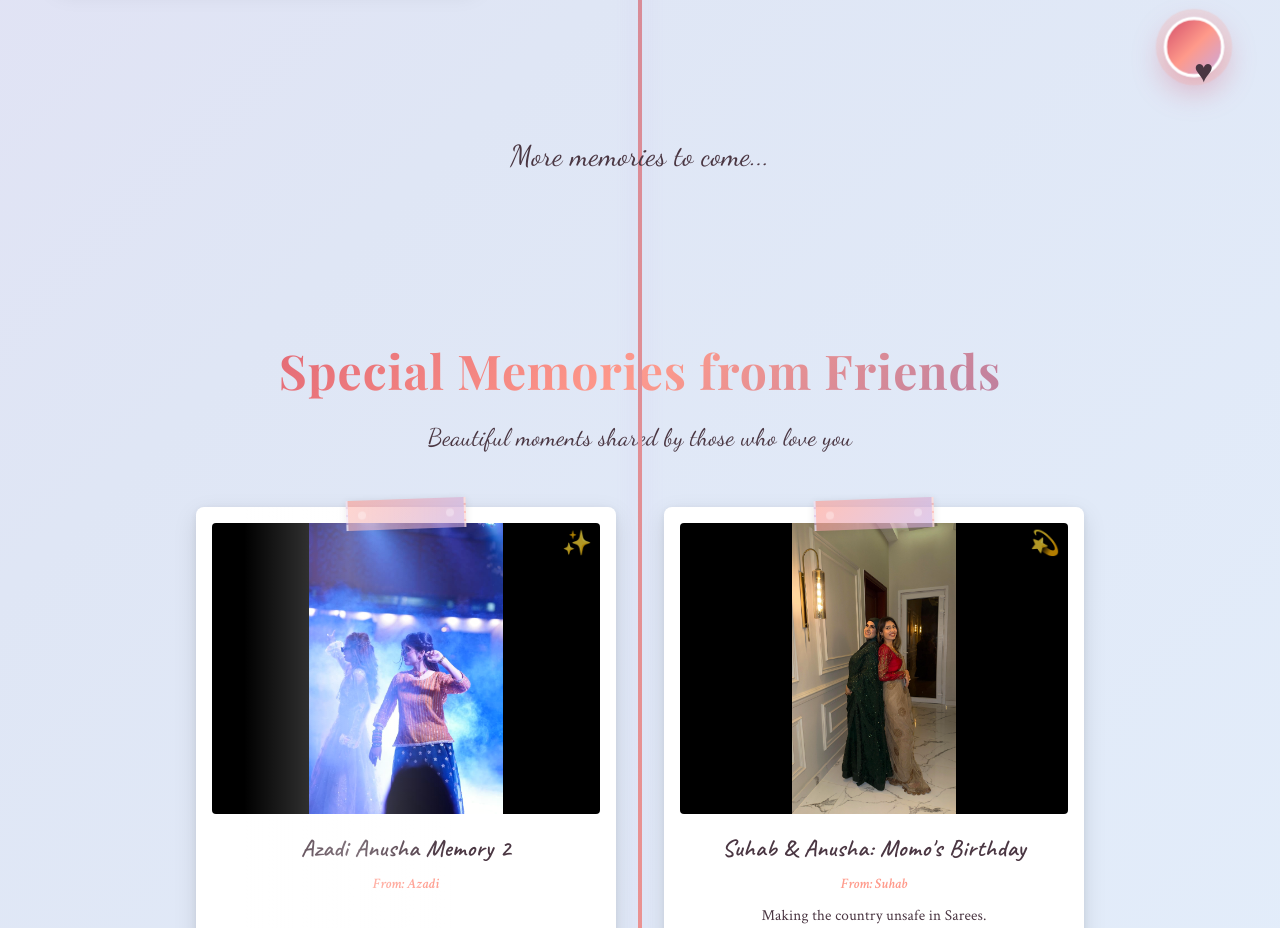
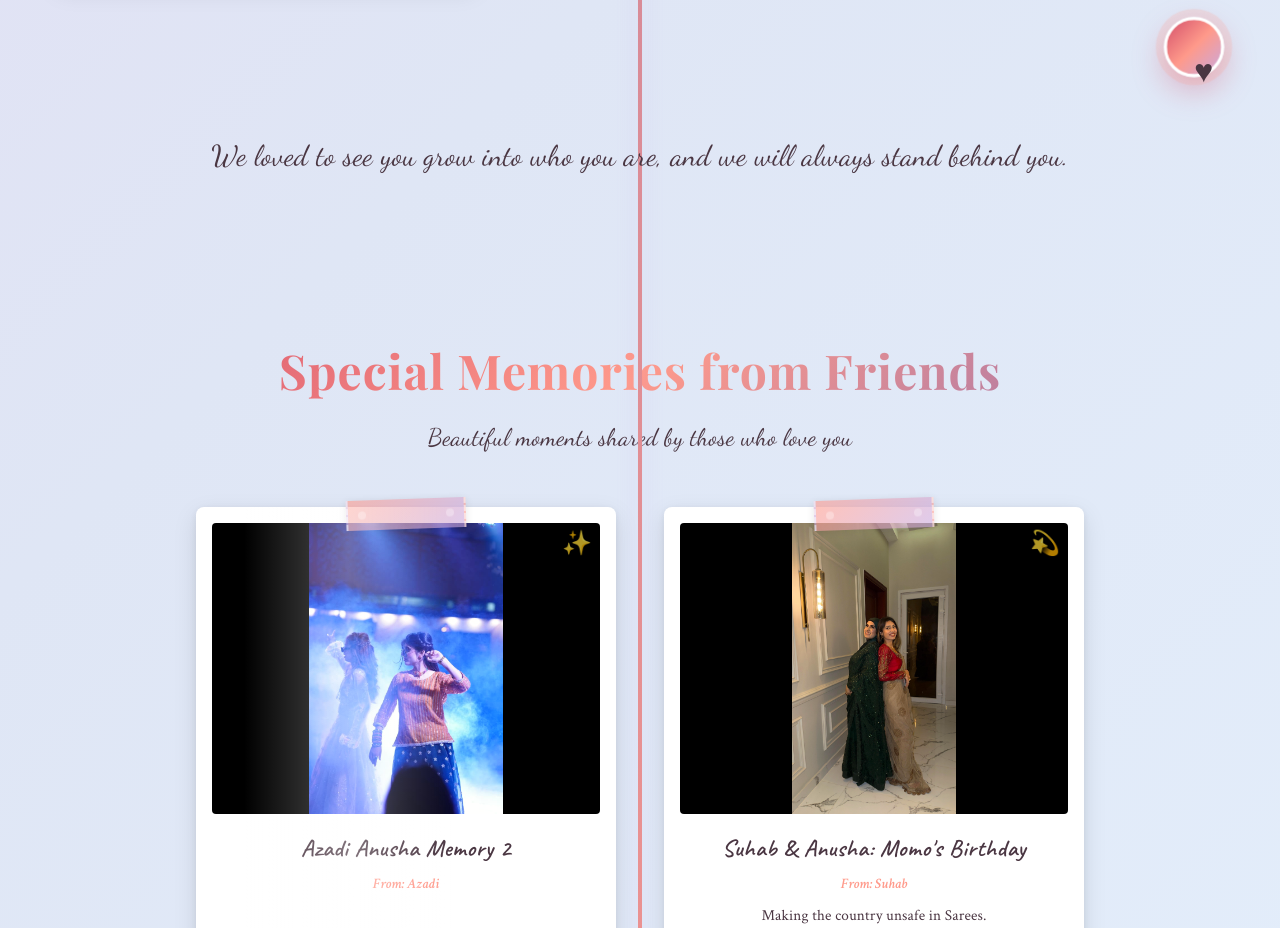
Before and after one commit to TashkeenSayyad/Birthday-Website, a React (Vite) app: page /timeline in a window 1280 px wide. Shown: the part 9360-10288 px from the top of the page. Built offline with nearby package versions, Linux system fonts and the light colour scheme; the HTML template or start-up script is replaced by a standard one; a web font is replaced by a local one.

Commit message:
change end message

```diff
--- a/src/pages/TimelinePage.jsx
+++ b/src/pages/TimelinePage.jsx
@@ -210,7 +210,7 @@ const TimelinePage = () => {
               <div className="dot-inner"></div>
               <div className="end-heart">♥</div>
             </div>
-            <p className="end-message">More memories to come...</p>
+            <p className="end-message">We loved to see you grow into who you are, and we will always stand behind you. </p>
           </div>
 
           {/* Bonus Memories Section */}
```
